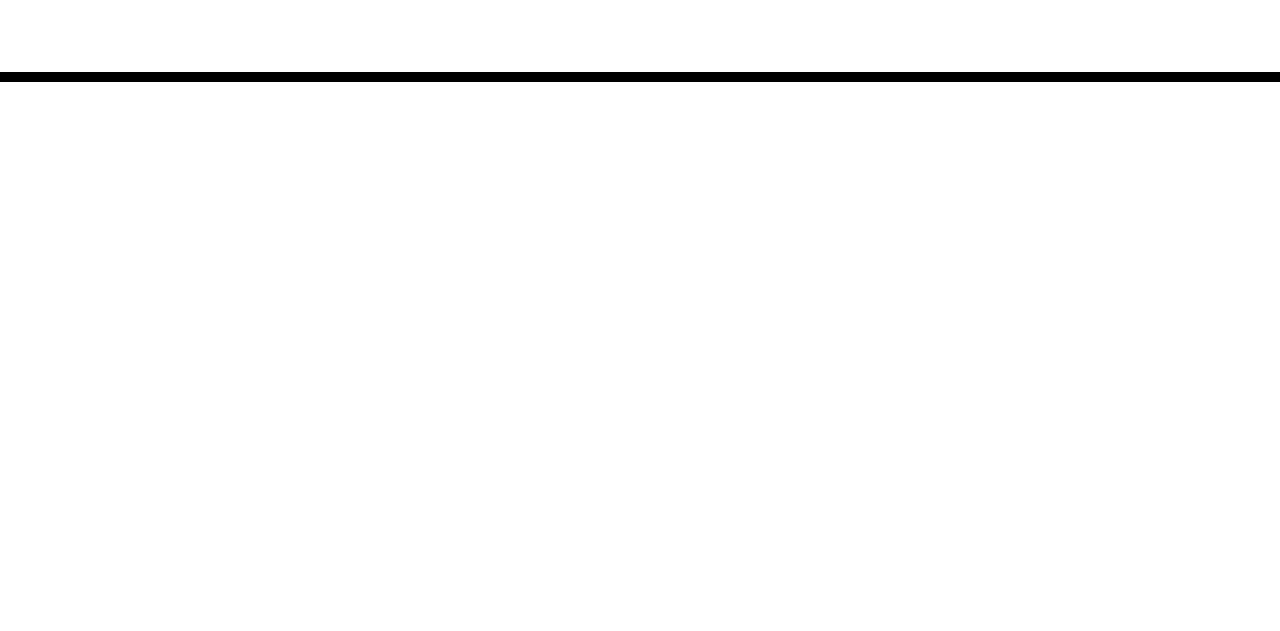
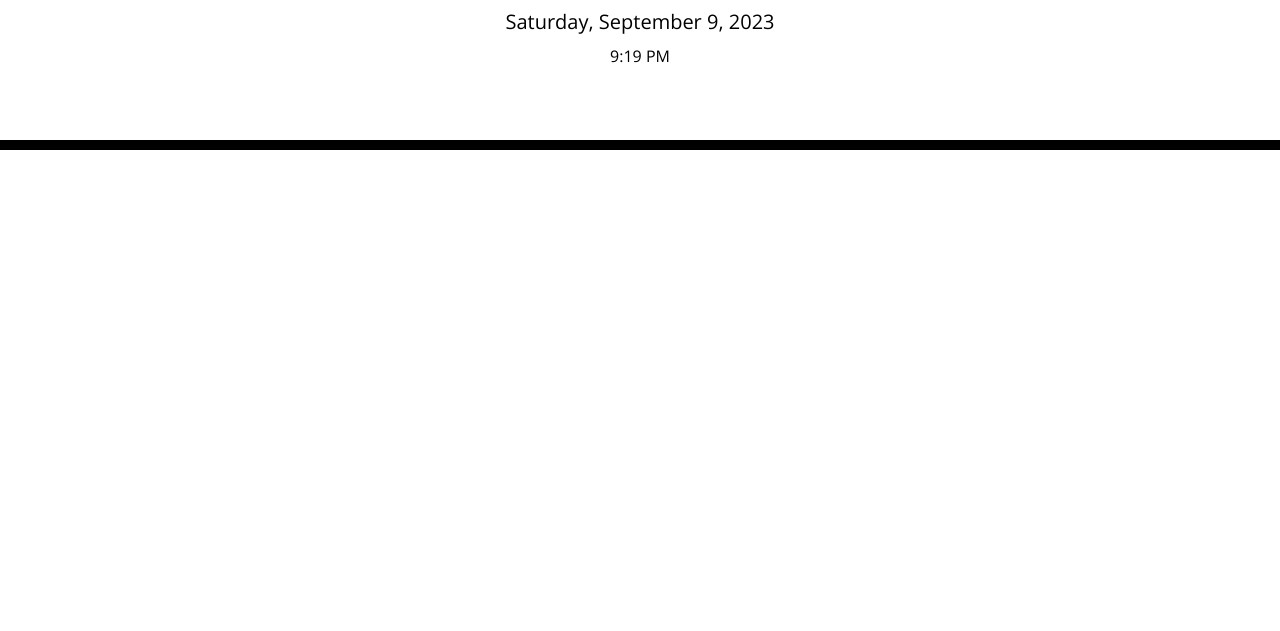
Before and after one commit to lunar-potato/daily-planner-app, a plain HTML site: page index.html in a window 1280 px wide. Shown: the part 169-800 px from the top of the page. Drawn offline with nearby package versions, Linux system fonts and the light colour scheme.

Commit message:
Set code logic for current time and day

```diff
--- a/assets/js/script.js
+++ b/assets/js/script.js
@@ -4,6 +4,13 @@
 // Current time and day
 // Setting date time format with Day.js
 // Updating currentDayEl to display formatted date
+let currentDayEl = $("#currentDay");
+let currentTimeEl = $("#currentTime");
+let currentDate = dayjs().format("dddd, MMMM D, YYYY");
+let currentTime = dayjs().format("h:mm A");
+currentDayEl.text(currentDate);
+currentTimeEl.text(currentTime);
+
 
 // Color coding of timeblock
 // Getting current time and format
--- a/index.html
+++ b/index.html
@@ -29,6 +29,7 @@
       <h1 class="display-3">Work Day Scheduler</h1>
       <p class="lead">A simple calendar app for scheduling your work day</p>
       <p id="currentDay" class="lead"></p>
+      <p id="currentTime" class="laed"></p>
     </header>
     <div class="container">
       <!-- Timeblocks go here -->
```
